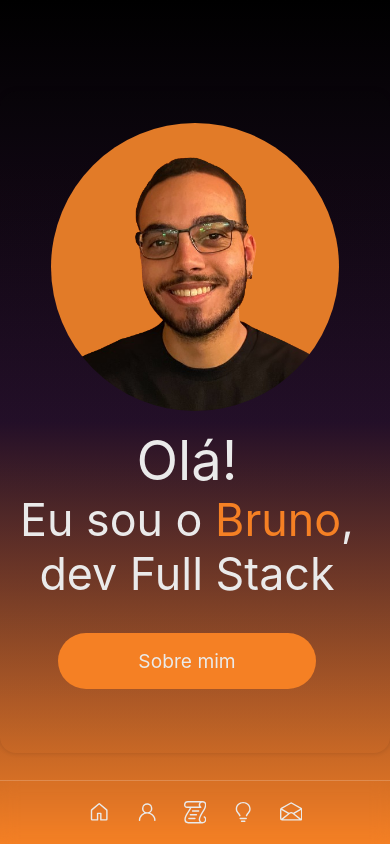
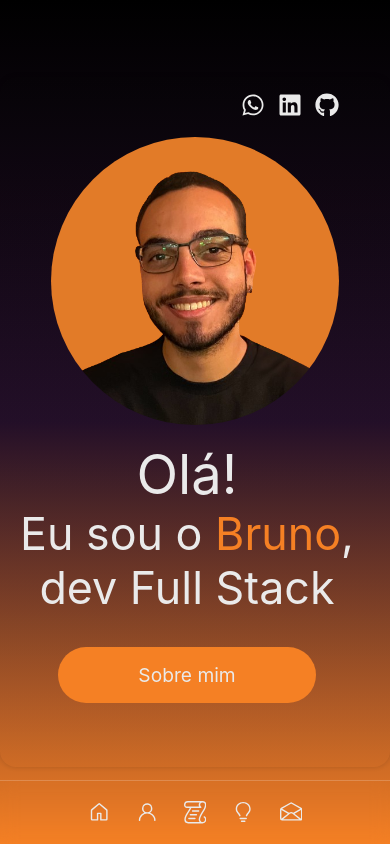
Before and after one commit to bruno-remeikis/portifolio, a Next.js app: page / in a window 390 px wide. Built offline with nearby package versions, Linux system fonts and the light colour scheme.

Commit message:
Adds contact links to Home section.

```diff
--- a/src/secions/HomeSection.tsx
+++ b/src/secions/HomeSection.tsx
@@ -1,5 +1,9 @@
 import Link from 'next/link';
 import styles from '../styles/sections/Home.module.scss';
+
+import { FaLinkedin } from "react-icons/fa";
+import { FaWhatsapp } from "react-icons/fa";
+import { FaGithub } from "react-icons/fa";
 
 const HomeSection: React.FC = () =>
     <div id="home" className={`section ${styles.homeSection}`}>
@@ -18,7 +22,14 @@ const HomeSection: React.FC = () =>
                 </section>
 
                 {/* Main image */}
-                <span className={styles.mainPic} />
+                <div className={styles.mainPicContainer}>
+                    <span className={styles.mainPic} />
+                    <div className={styles.contacts}>
+                        <Link href="https://wa.me/5527995898501" target="_blank" className={styles.wpp}><FaWhatsapp size={24} /></Link>
+                        <Link href="https://www.linkedin.com/in/bruno-remeikis-b9a6a2202/" target="_blank" className={styles.lin}><FaLinkedin size={24} /></Link>
+                        <Link href="https://github.com/bruno-remeikis" target="_blank" className={styles.git}><FaGithub size={24} /></Link>
+                    </div>
+                </div>
             </main>
         </div>
     </div>
--- a/src/styles/sections/Home.module.scss
+++ b/src/styles/sections/Home.module.scss
@@ -64,6 +64,11 @@
 	}
 }
 
+.mainPicContainer {
+	display: flex;
+	flex-direction: column;
+	align-items: center;
+}
 .mainPic
 {
 	display: block;
@@ -80,6 +85,21 @@
 
 	margin-bottom: 1rem;
 	border-radius: 999rem;
+}
+
+.contacts {
+	display: flex;
+	gap: 0.8rem;
+
+	a {
+		transition: all 0.2s;
+
+		&:hover {
+			&.wpp { color: rgb(37, 211, 102); }
+			&.lin { color: #0a66c2; }
+			&.git { color: #181616; }
+		}
+	}
 }
 
 // HEIGHT
@@ -120,6 +140,10 @@
 	.btnSobre {
 		justify-content: center;
 	}
+	.mainPicContainer {
+		flex-direction: column-reverse;
+		gap: 1rem;
+	}
 }
 
 // @media only screen and (max-width: 730px) {
@@ -137,7 +161,7 @@
 
 @media only screen and (max-width: 450px) {
 	.content {
-		padding-top: 2rem !important;
+		padding-top: 1rem !important;
 		padding-bottom: 2rem !important;
 	}
 	.mainPic {
@@ -152,4 +176,7 @@
 			&.p2 { font-size: 2.8rem !important; }
 		}
 	}
+	.contacts {
+		align-self: end;
+	}
 }
```
